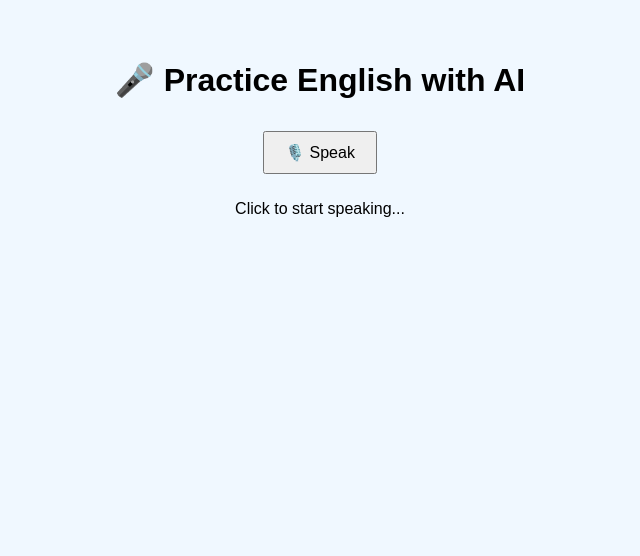
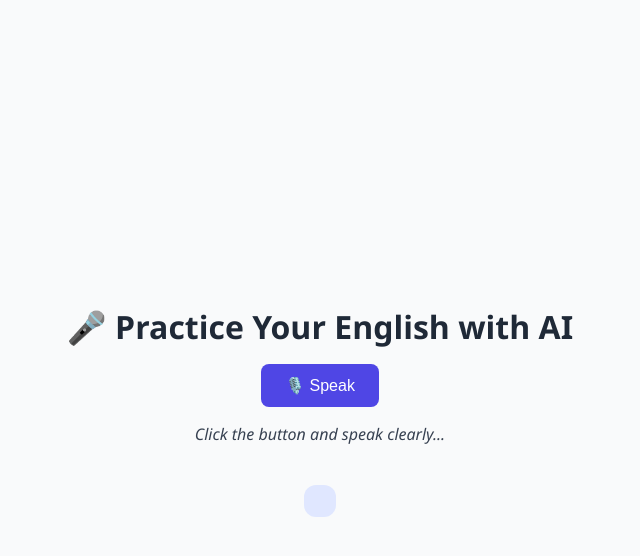
Before and after one commit to edisson-pantoja/english-ia-voice, a website: page index.html in a window 1280 px wide. Shown: the whole page, without its empty margins (320-960 px from the left). Drawn offline with Linux system fonts and the light colour scheme.

Commit message:
Add files via upload

```diff
--- a/index.html
+++ b/index.html
@@ -3,17 +3,56 @@
 <html lang="en">
 <head>
   <meta charset="UTF-8">
-  <title>English Voice Tutor</title>
+  <title>English AI Voice Tutor</title>
   <style>
-    body { font-family: sans-serif; text-align: center; padding: 2em; background: #f0f8ff; }
-    button { padding: 10px 20px; font-size: 16px; margin: 10px; }
-    #response { margin-top: 20px; font-size: 18px; }
+    body {
+      font-family: 'Segoe UI', Tahoma, Geneva, Verdana, sans-serif;
+      background: #f9fafb;
+      display: flex;
+      flex-direction: column;
+      align-items: center;
+      justify-content: center;
+      height: 100vh;
+      margin: 0;
+    }
+    h1 {
+      color: #1f2937;
+      font-size: 2rem;
+      margin-bottom: 1rem;
+    }
+    button {
+      background-color: #4f46e5;
+      color: white;
+      padding: 12px 24px;
+      font-size: 16px;
+      border: none;
+      border-radius: 8px;
+      cursor: pointer;
+      transition: background-color 0.3s ease;
+    }
+    button:hover {
+      background-color: #4338ca;
+    }
+    #status {
+      margin-top: 1rem;
+      font-style: italic;
+      color: #374151;
+    }
+    #response {
+      margin-top: 1.5rem;
+      padding: 1rem;
+      max-width: 600px;
+      border-radius: 12px;
+      background-color: #e0e7ff;
+      color: #111827;
+      font-size: 1rem;
+    }
   </style>
 </head>
 <body>
-  <h1>🎤 Practice English with AI</h1>
+  <h1>🎤 Practice Your English with AI</h1>
   <button onclick="startListening()">🎙️ Speak</button>
-  <p id="status">Click to start speaking...</p>
+  <p id="status">Click the button and speak clearly...</p>
   <div id="response"></div>
 
   <script>
@@ -35,7 +74,8 @@
 
     function startListening() {
       const rec = new (window.SpeechRecognition || window.webkitSpeechRecognition)();
-      rec.lang = "en-US"; rec.interimResults = false;
+      rec.lang = "en-US";
+      rec.interimResults = false;
       rec.onstart = () => document.getElementById("status").innerText = "Listening...";
       rec.onresult = async (e) => {
         const spoken = e.results[0][0].transcript;
```
Also changed, not shown: api/chat.js (+10 -3 lines).
